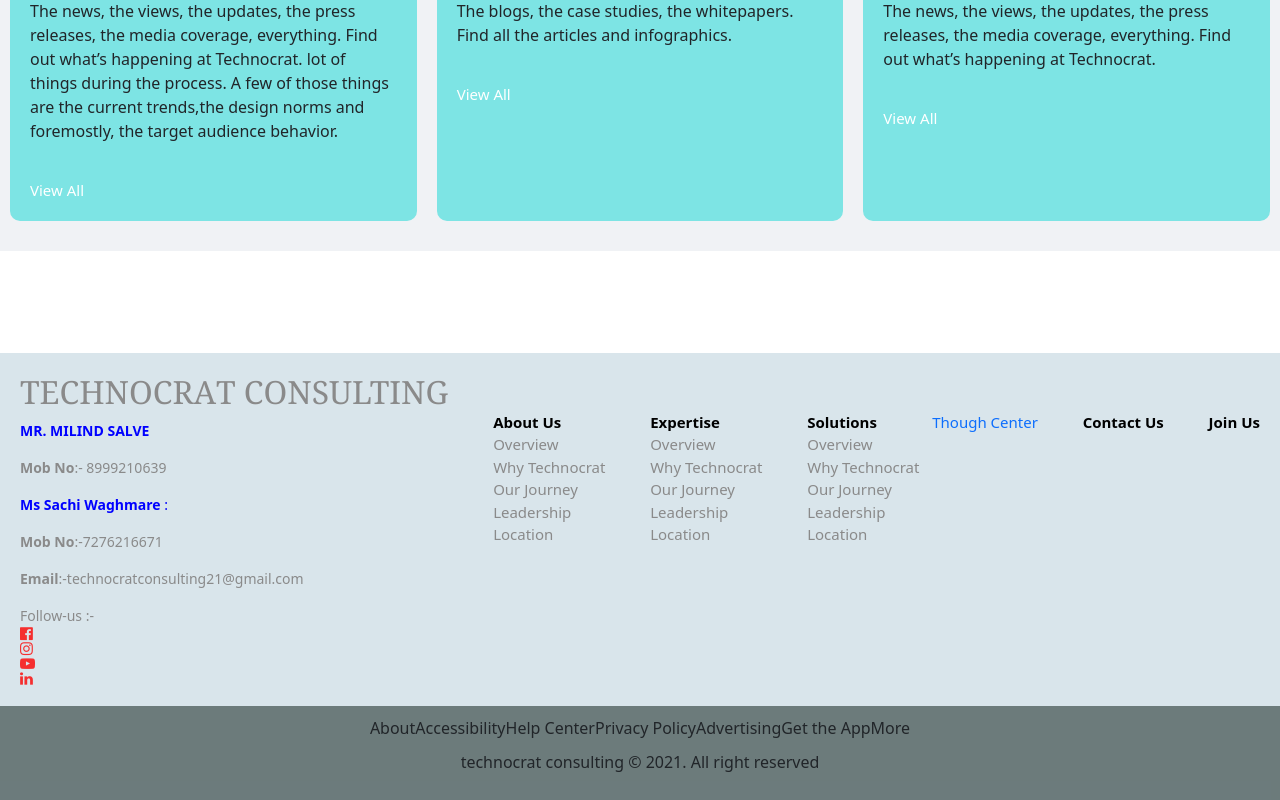
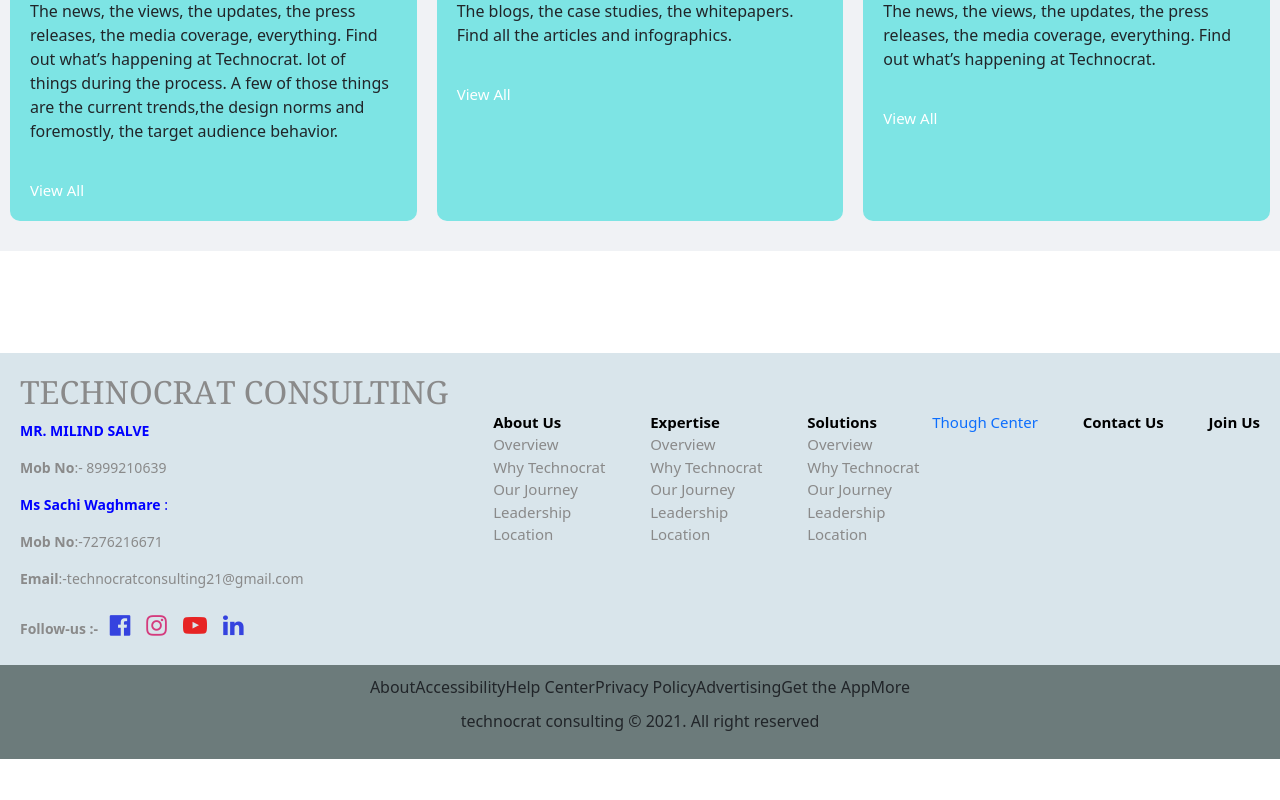
Before and after one commit to Sringolegithub/Technocrat, a React (Create React App) app: page / in a window 1280 px wide. Shown: the part 2522-3322 px from the top of the page. After the commit the page ends 3281 px from the top, so only its background shows below. Built offline with nearby package versions, Linux system fonts and the light colour scheme.

Commit message:
changes in css icons

```diff
--- a/public/Assets/Css/Style.css
+++ b/public/Assets/Css/Style.css
@@ -520,15 +520,12 @@
     font-family: Cambria, Cochin, Georgia, Times, 'Times New Roman', serif;
 }
 .social-icon a{
-    display: flex;
-    justify-content: space-between;
+    display: inline-flex;
+    margin: 0.5rem;
 }
 
 .social-icon .fa {
-    /* display: flex; */
-    color: rgb(245, 47, 47);
-    display: flex;
-    justify-content: space-between;
+    font-size: 1.5rem;
 }
 
 .footer .row-f {
--- a/src/component/Footer.jsx
+++ b/src/component/Footer.jsx
@@ -17,14 +17,14 @@
                             <p style={{ color: "blue" }}> <b> Ms Sachi Waghmare</b> :</p>
                             <p> <b> Mob No</b>:-7276216671</p>
                             <p> <b> Email</b>:-technocratconsulting21@gmail.com</p>
-                            <span>Follow-us :-
                                 <div className="social-icon">
-                                    <a to="#"><i className="fa fa-facebook-official"></i></a>
-                                    <a to="#"><i className="fa fa-instagram"></i></a>
-                                    <a to="#"><i className="fa fa-youtube-play"></i></a>
-                                    <a to="#"><i className="fa fa-linkedin"></i></a>
+                            <span><b> Follow-us :- </b>
+                                    <a to="#"><i className="fa fa-facebook-official" style={{color:"rgb(53, 67, 223)"}}></i></a>
+                                    <a to="#"><i className="fa fa-instagram" style={{color:"rgb(212, 59, 125)" }}></i></a>
+                                    <a to="#"><i className="fa fa-youtube-play" style={{color:"rgb(231, 36, 36)"}}></i></a>
+                                    <a to="#"><i className="fa fa-linkedin" style={{color:"rgb(53, 67, 223)"}}></i></a>
+                            </span>
                                 </div>
-                            </span>
                         </div>
                         <div className="footer-col-2">
                             <a to="#" className="links">About Us</a>
--- a/src/component/Header.jsx
+++ b/src/component/Header.jsx
@@ -12,7 +12,6 @@
     }
 
     const openMenu = () =>{
-        // alert("hi");
         setstyle({});
     }
     return(
```
